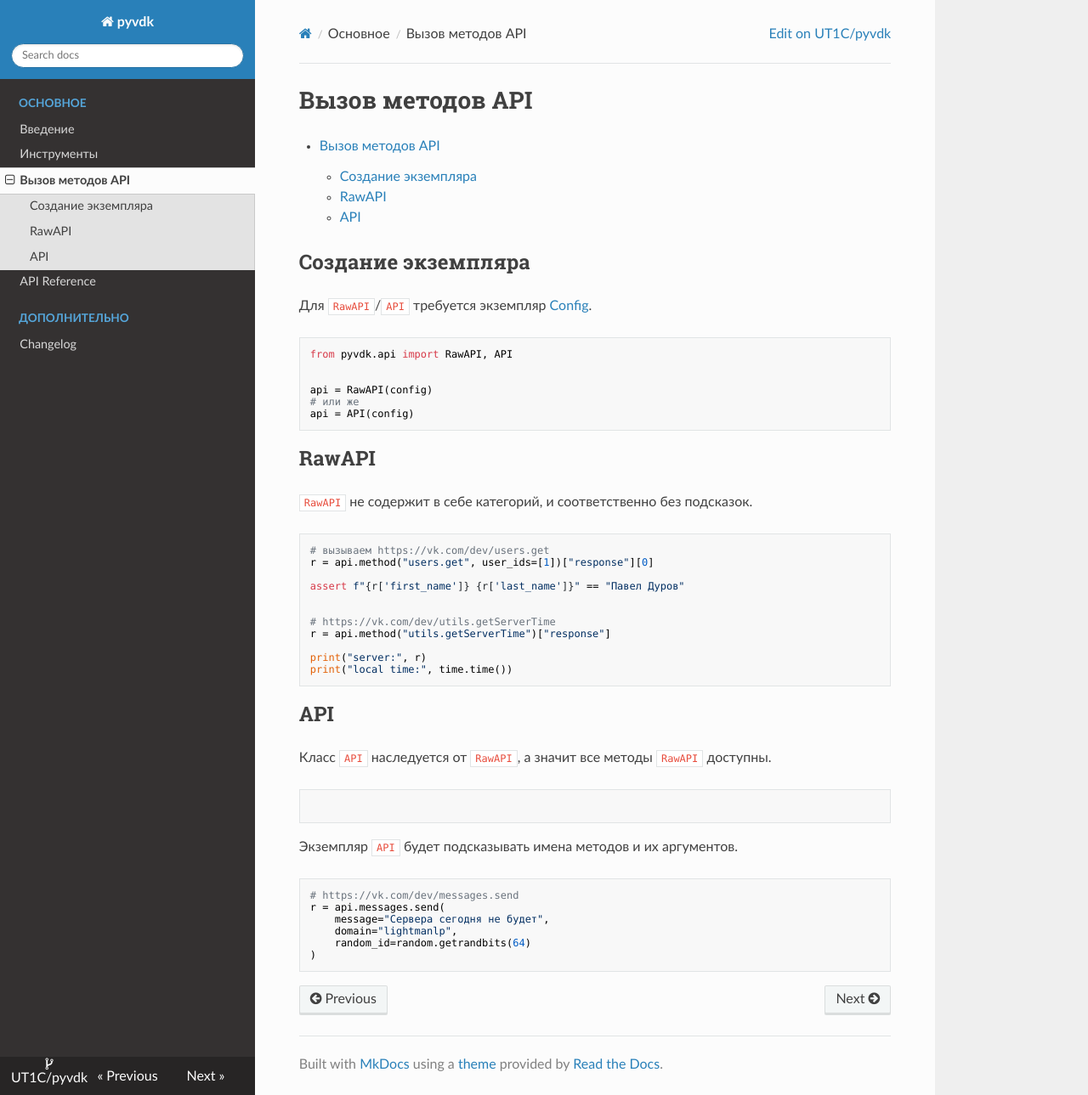
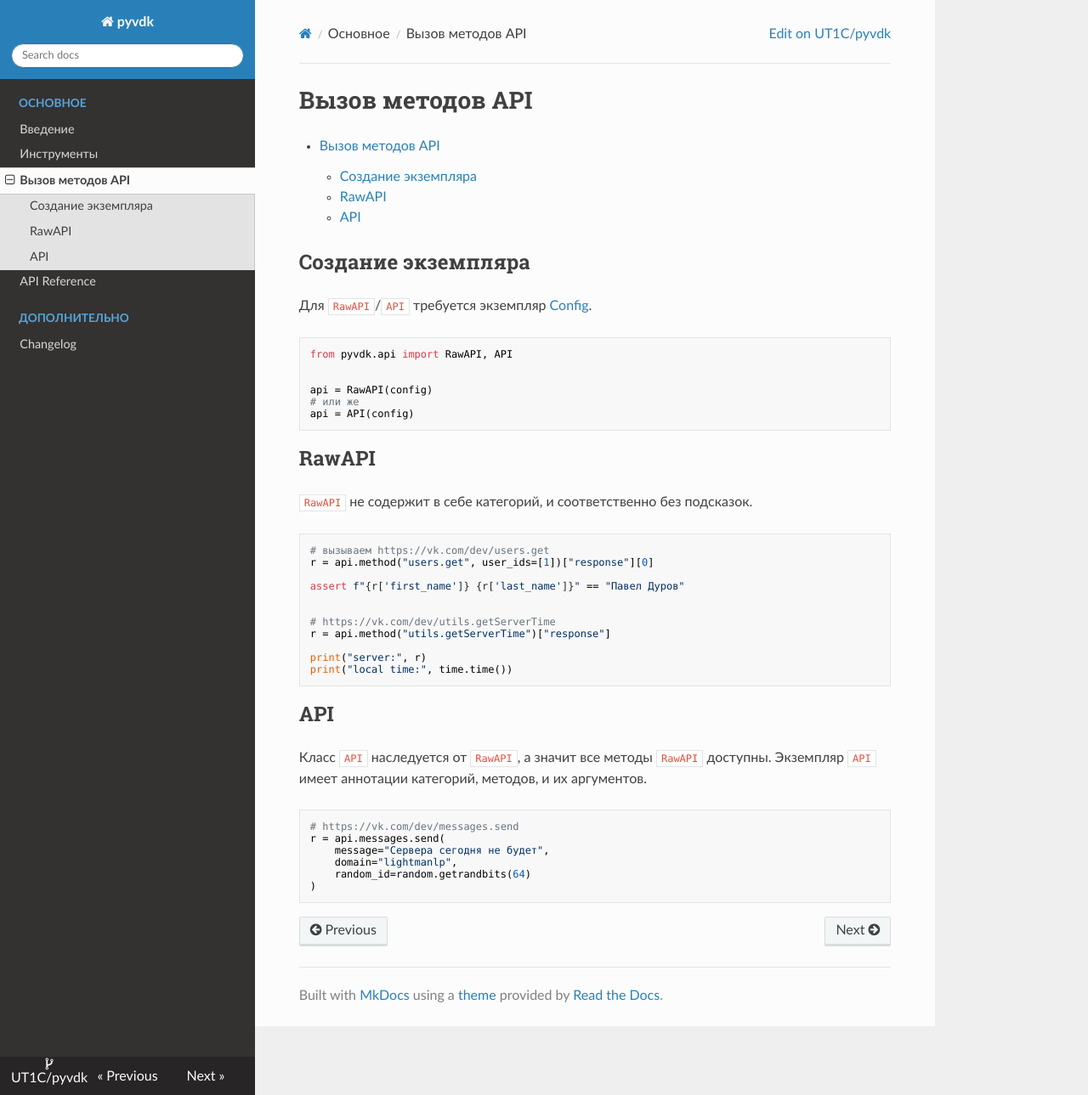
Before and after one commit to UT1C/pyvdk, an MkDocs documentation site: the page built from docs/api_methods_call.md, in a window 1280 px wide and 1289 px high. Shown: the whole window at 85% size. Built offline with MkDocs 1.6.1, drawn with Linux system fonts in a browser that asks for light colours; nearby versions of some CDN libraries; old or Windows-style settings are respelled for this version of MkDocs.

Commit message:
fix docs\api_methods_call.md

````diff
--- a/docs/api_methods_call.md
+++ b/docs/api_methods_call.md
@@ -14,7 +14,9 @@ api = API(config)
 ```
 
 ## RawAPI
+
 `RawAPI` не содержит в себе категорий, и соответственно без подсказок.
+
 ```python
 # вызываем https://vk.com/dev/users.get
 r = api.method("users.get", user_ids=[1])["response"][0]
@@ -30,12 +32,10 @@ print("local time:", time.time())
 ```
 
 ## API
+
 Класс `API` наследуется от `RawAPI`, а значит все методы `RawAPI` доступны.
-```python
+Экземпляр `API` имеет аннотации категорий, методов, и их аргументов.
 
-```
-
-Экземпляр `API` будет подсказывать имена методов и их аргументов.
 ```python
 # https://vk.com/dev/messages.send
 r = api.messages.send(
````
